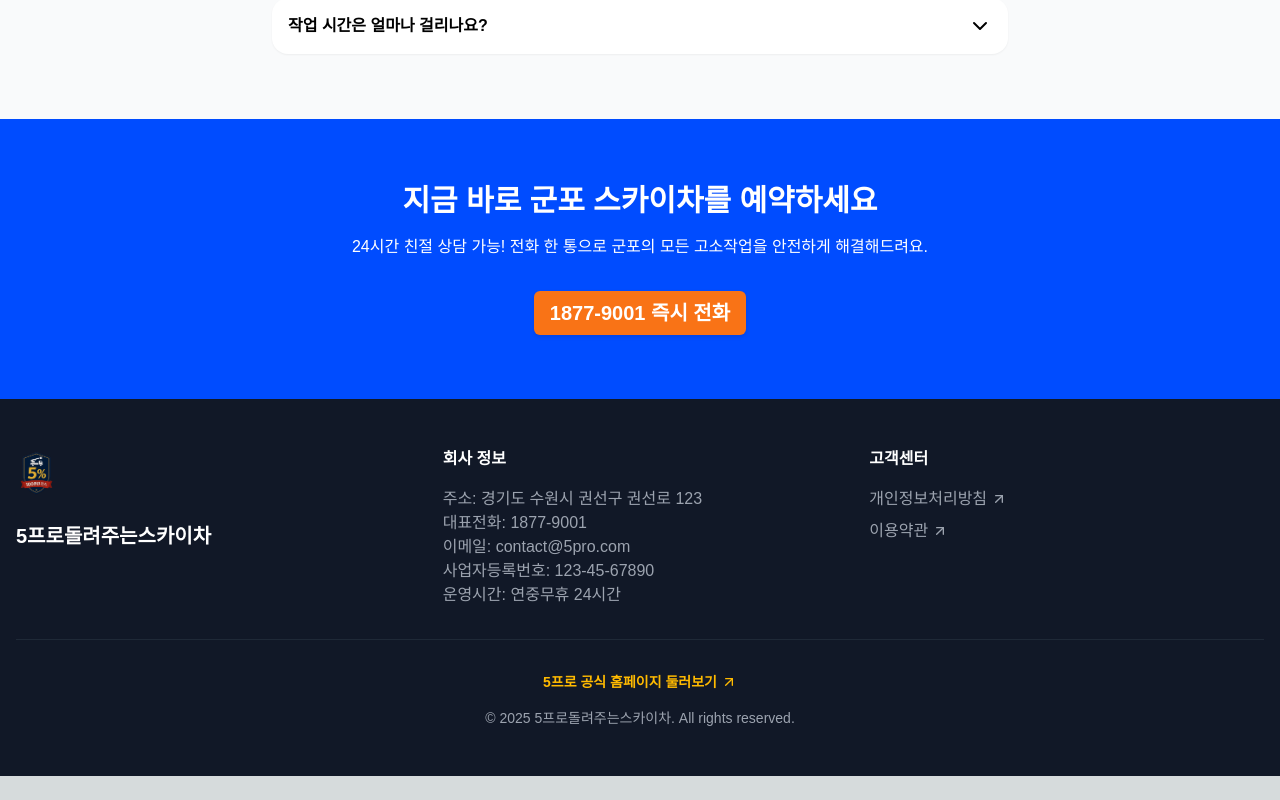
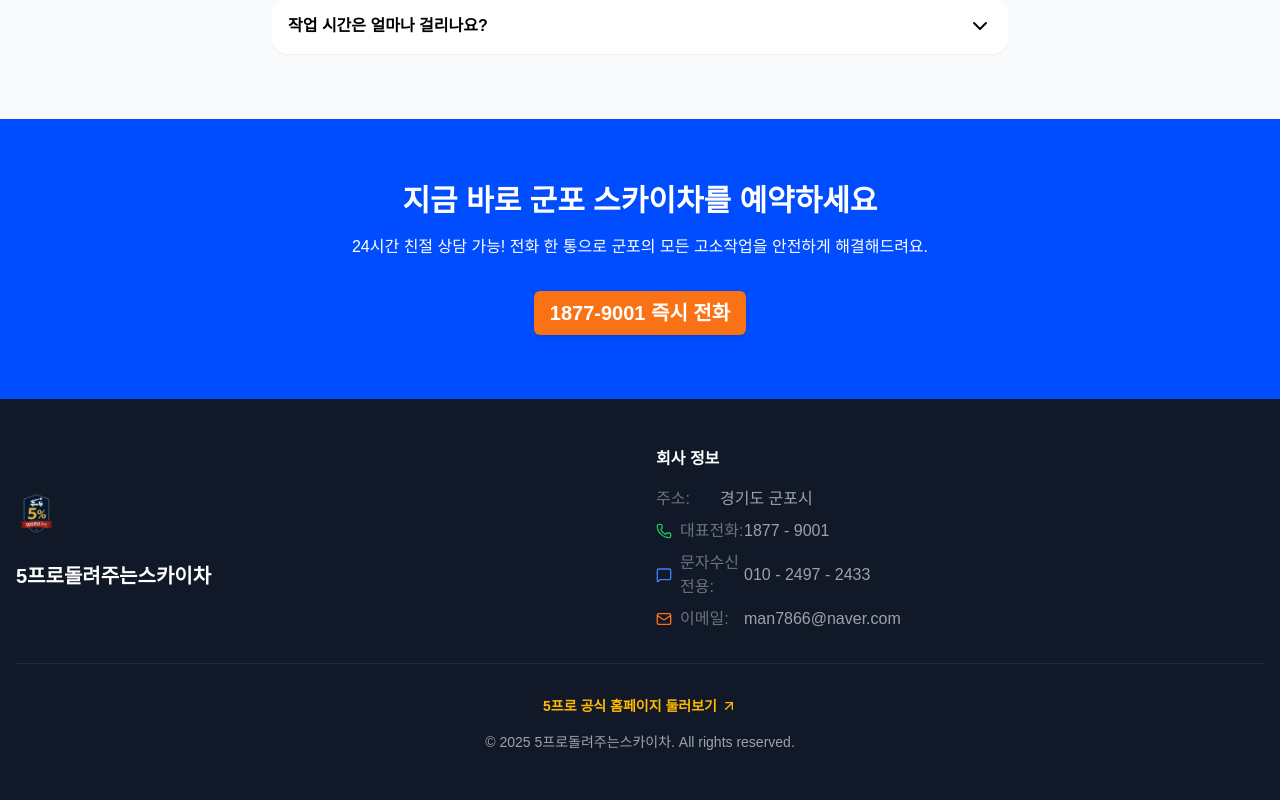
Before and after one commit to stelaive/5proapp, a Next.js app: page /locations/gunpo in a window 1280 px wide. Shown: the part 4640-5440 px from the top of the page. Before the commit the page ends 5416 px from the top, so only its background shows below. Built offline with nearby package versions, Linux system fonts and the light colour scheme.

Commit message:
푸터영역 수정
푸터영역 수정

```diff
--- a/src/components/common/Footer.tsx
+++ b/src/components/common/Footer.tsx
@@ -2,54 +2,51 @@
 import React from 'react';
 import Link from 'next/link';
 import Image from 'next/image';
-import { ArrowUpRight } from 'lucide-react';
+import { ArrowUpRight, Phone, MessageSquare, Mail } from 'lucide-react';
 
 const Footer: React.FC = () => {
   const companyInfo = {
     name: '5프로돌려주는스카이차',
-    address: '경기도 수원시 권선구 권선로 123',
-    phone: '1877-9001',
-    email: 'contact@5pro.com',
-    businessNumber: '123-45-67890',
-    operatingHours: '연중무휴 24시간',
+    address: '경기도 군포시',
+    phone: '1877 - 9001',
+    textNumber: '010 - 2497 - 2433',
+    email: 'man7866@naver.com',
   };
-
-  const goldLinks = [
-    { href: '/privacy-policy', label: '개인정보처리방침' },
-    { href: '/terms-of-service', label: '이용약관' },
-  ];
 
   return (
     <footer className="bg-gray-900 text-gray-400">
       <div className="container mx-auto px-4 py-12">
-        <div className="grid grid-cols-1 md:grid-cols-3 gap-8">
+        <div className="grid grid-cols-1 md:grid-cols-2 gap-8 items-center">
           <div className="md:col-span-1">
             <a href="https://5프로.com" target="_blank" rel="noopener noreferrer" className="inline-block mb-4 transition-transform motion-safe:hover:scale-105 opacity-90 hover:opacity-100">
               <Image src="/images/스로고1.png" alt="5프로스카이차 로고" width={40} height={40} />
             </a>
             <h2 className="text-xl font-bold text-white font-jalnan">{companyInfo.name}</h2>
           </div>
-          <div className="md:col-span-2 grid grid-cols-1 sm:grid-cols-2 gap-8">
+          <div className="md:col-span-1">
             <div>
               <h3 className="font-bold text-white mb-4">회사 정보</h3>
-              <p>주소: {companyInfo.address}</p>
-              <p>대표전화: {companyInfo.phone}</p>
-              <p>이메일: {companyInfo.email}</p>
-              <p>사업자등록번호: {companyInfo.businessNumber}</p>
-              <p>운영시간: {companyInfo.operatingHours}</p>
-            </div>
-            <div>
-              <h3 className="font-bold text-white mb-4">고객센터</h3>
-              <ul className="space-y-2">
-                {goldLinks.map(link => (
-                  <li key={link.href}>
-                    <Link href={link.href} target="_blank" rel="noopener noreferrer" className="inline-flex items-center hover:text-primary transition-colors">
-                      {link.label}
-                      <ArrowUpRight size={16} className="ml-1" />
-                    </Link>
-                  </li>
-                ))}
-              </ul>
+              <div className="space-y-2">
+                <p className="flex items-center">
+                  <span className="w-16 text-gray-500">주소:</span>
+                  <span>{companyInfo.address}</span>
+                </p>
+                <p className="flex items-center">
+                  <Phone className="w-4 h-4 mr-2 text-green-500" />
+                  <span className="w-16 text-gray-500">대표전화:</span>
+                  <span>{companyInfo.phone}</span>
+                </p>
+                <p className="flex items-center">
+                  <MessageSquare className="w-4 h-4 mr-2 text-blue-500" />
+                  <span className="w-16 text-gray-500">문자수신전용:</span>
+                  <span>{companyInfo.textNumber}</span>
+                </p>
+                <p className="flex items-center">
+                  <Mail className="w-4 h-4 mr-2 text-orange-500" />
+                  <span className="w-16 text-gray-500">이메일:</span>
+                  <span>{companyInfo.email}</span>
+                </p>
+              </div>
             </div>
           </div>
         </div>
```
